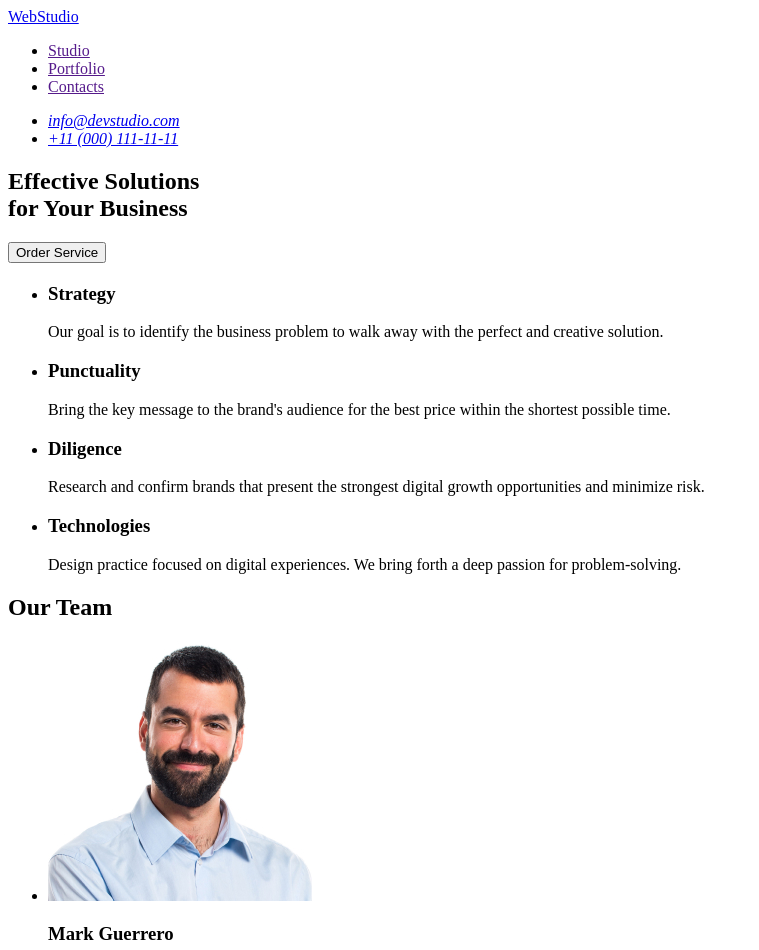
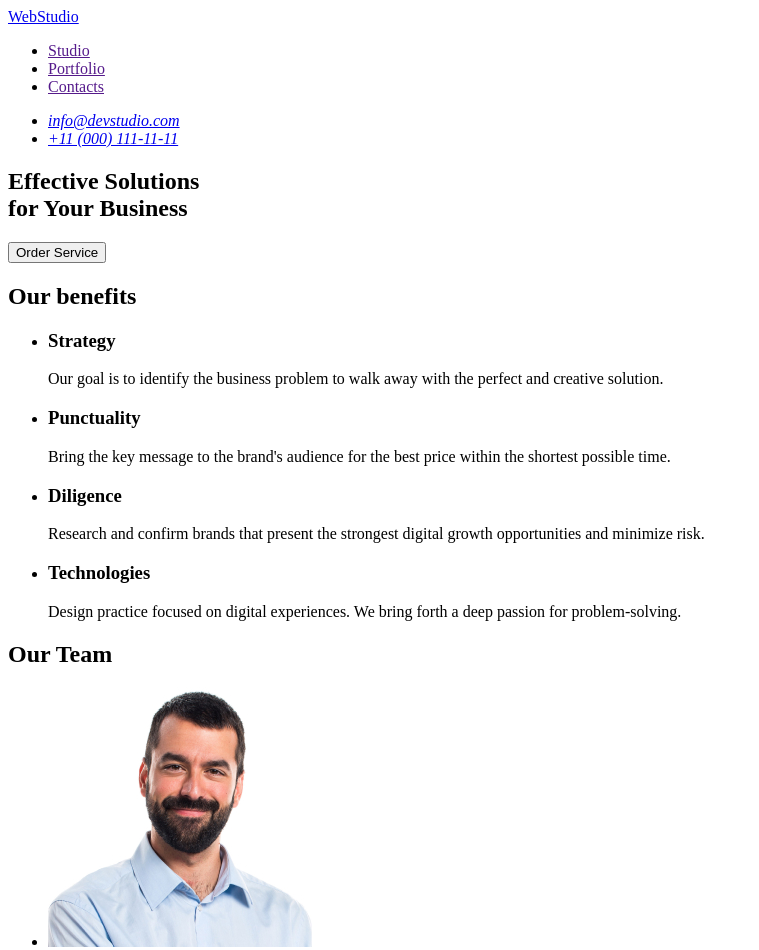
Before and after one commit to dmfanua/goit-markup-hw-01, a plain HTML site: page index.html in a window 1280 px wide. Shown: the top 950 px of the page, without its empty margins (0-759 px from the left). Drawn offline with Linux system fonts and the light colour scheme.

Commit message:
update index.html

```diff
--- a/index.html
+++ b/index.html
@@ -30,14 +30,14 @@
       <section>
         <h1>
           Effective Solutions<br />
-          for Your Business
+          for Your Business<br />
         </h1>
         <!--button-->
         <button type="button">Order Service</button>
       </section>
       <!--our benefits-->
       <section>
-        <h2></h2>
+        <h2>Our benefits</h2>
         <ul>
           <li>
             <h3>Strategy</h3>
```
